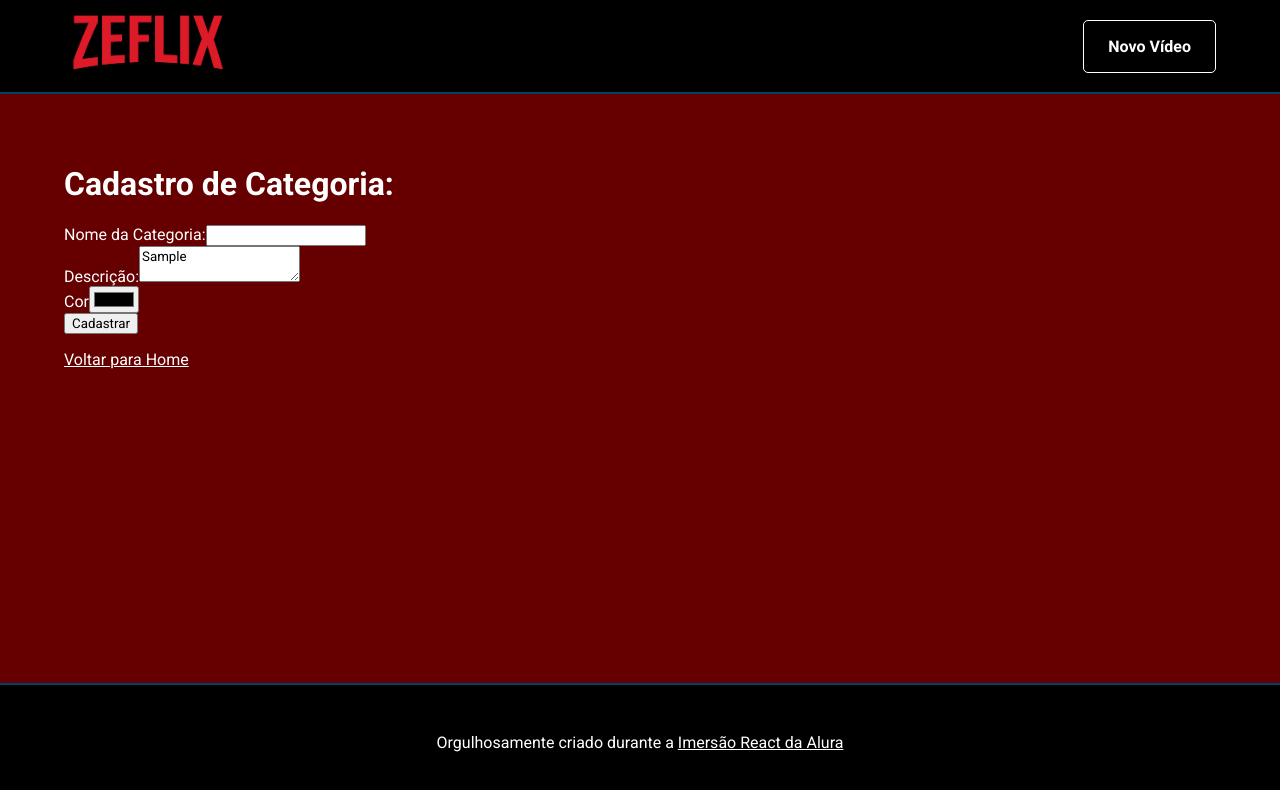
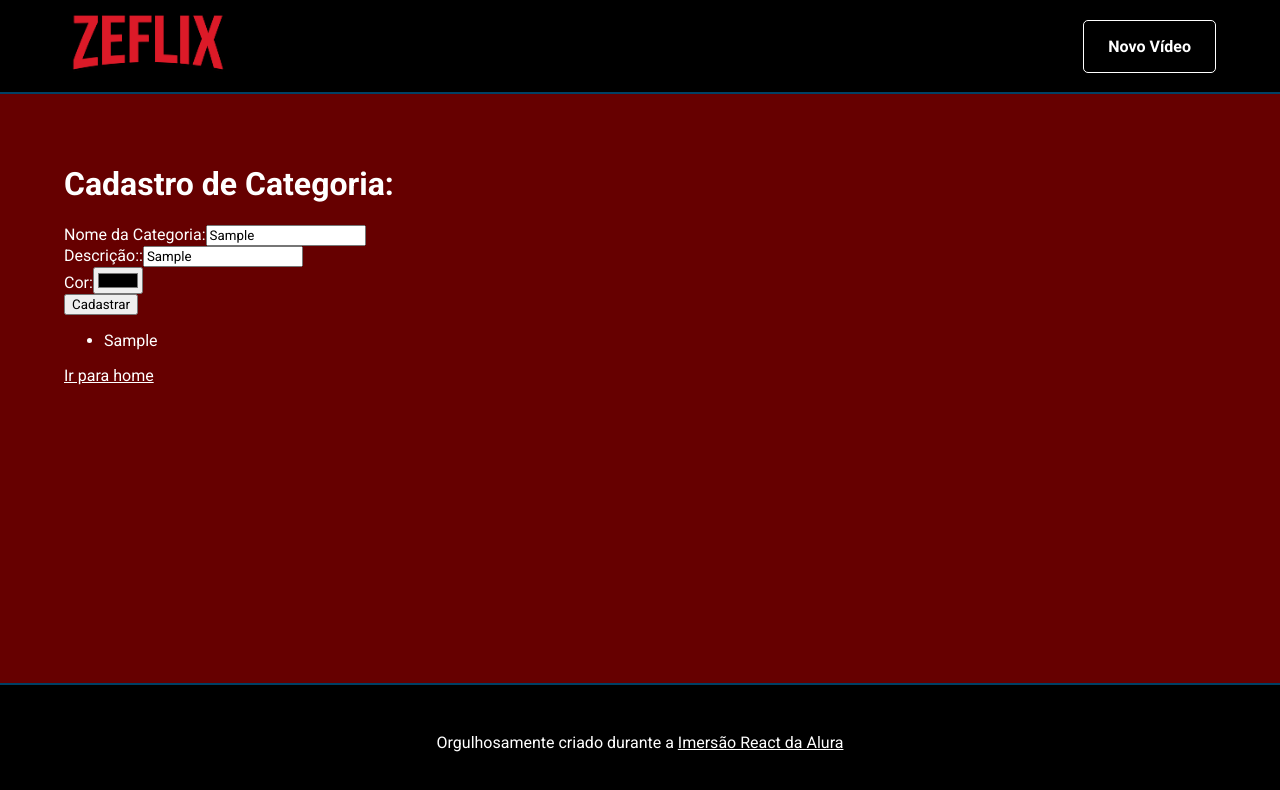
Before and after one commit to brunozn/zeflix, a React (Create React App) app: page /cadastro/categoria in a window 1280 px wide. Both pictures are taken after typing "Sample", "Sample" into the empty fields and a click on the button "Cadastrar". Shown: the top 790 px of the page. Built offline with nearby package versions, Linux system fonts and the light colour scheme.

Commit message:
Form de cadastro de categoria

```diff
--- /dev/null
+++ b/src/components/FormField/index.js
@@ -0,0 +1,16 @@
+import React from 'react';
+
+// import { Container } from './styles';
+
+function FormField({ name, value, label, onChange, type }) {
+  return (
+    <div>
+      <label>
+        {label}:
+        <input type={type} value={value.name} name={name} onChange={onChange} />
+      </label>
+    </div>
+  );
+}
+
+export default FormField;
--- a/src/pages/cadastro/Categoria/index.js
+++ b/src/pages/cadastro/Categoria/index.js
@@ -1,8 +1,7 @@
 import React, { useState } from 'react';
+import { Link } from 'react-router-dom';
 import PageDefault from '../../../components/PageDefault';
-import { Link } from 'react-router-dom';
-
-// import { Container } from './styles';
+import FormField from '../../../components/FormField';
 
 function CadastroCategoria() {
   const valoresIniciais = {
@@ -33,62 +32,69 @@ function CadastroCategoria() {
       <h1>Cadastro de Categoria: {values.nome}</h1>
 
       <form
-        onSubmit={function handlerSubmit(InfosEvent) {
-          InfosEvent.preventDefault();
-          setCategorias([...categorias]);
-          console.log('form enviando...');
+        onSubmit={function handleSubmit(infosDoEvento) {
+          infosDoEvento.preventDefault();
+          setCategorias([...categorias, values]);
+
+          setValues(valoresIniciais);
         }}
       >
-        <div>
-          <div>
-            <label>
-              Nome da Categoria:
-              <input
+        <FormField
+          label="Nome da Categoria"
           type="text"
+          name="nome"
           value={values.nome}
-                onChange={function functionHandler(infos) {
-                  setValue(infos.target.value);
-                }}
+          onChange={handleChange}
         />
-            </label>
-          </div>
 
-          <div>
+        <FormField
+          label="Descrição:"
+          type="????"
+          name="descricao"
+          value={values.descricao}
+          onChange={handleChange}
+        />
+        {/* <div>
           <label>
             Descrição:
             <textarea
               type="text"
               value={values.descricao}
-                onChange={function functionHandler(infos) {
-                  setValues(infos.target.value);
-                }}
+              name="descricao"
+              onChange={handleChange}
             />
           </label>
-          </div>
+        </div> */}
 
-          <div>
+        <FormField
+          label="Cor"
+          type="color"
+          name="cor"
+          value={values.cor}
+          onChange={handleChange}
+        />
+        {/* <div>
           <label>
-              Cor
+            Cor:
             <input
               type="color"
               value={values.cor}
-                onChange={function functionHandler(infos) {
-                  setValues(infos.target.value);
-                }}
+              name="cor"
+              onChange={handleChange}
             />
           </label>
-          </div>
-        </div>
+        </div> */}
 
         <button>Cadastrar</button>
       </form>
 
       <ul>
         {categorias.map((categoria, indice) => {
-          return <li key={`${categoria}${indice}`}>{categoria}</li>;
+          return <li key={`${categoria}${indice}`}>{categoria.nome}</li>;
         })}
       </ul>
-      <Link to="/">Voltar para Home</Link>
+
+      <Link to="/">Ir para home</Link>
     </PageDefault>
   );
 }
```
Lines whose indentation alone changed are shown as unchanged.
